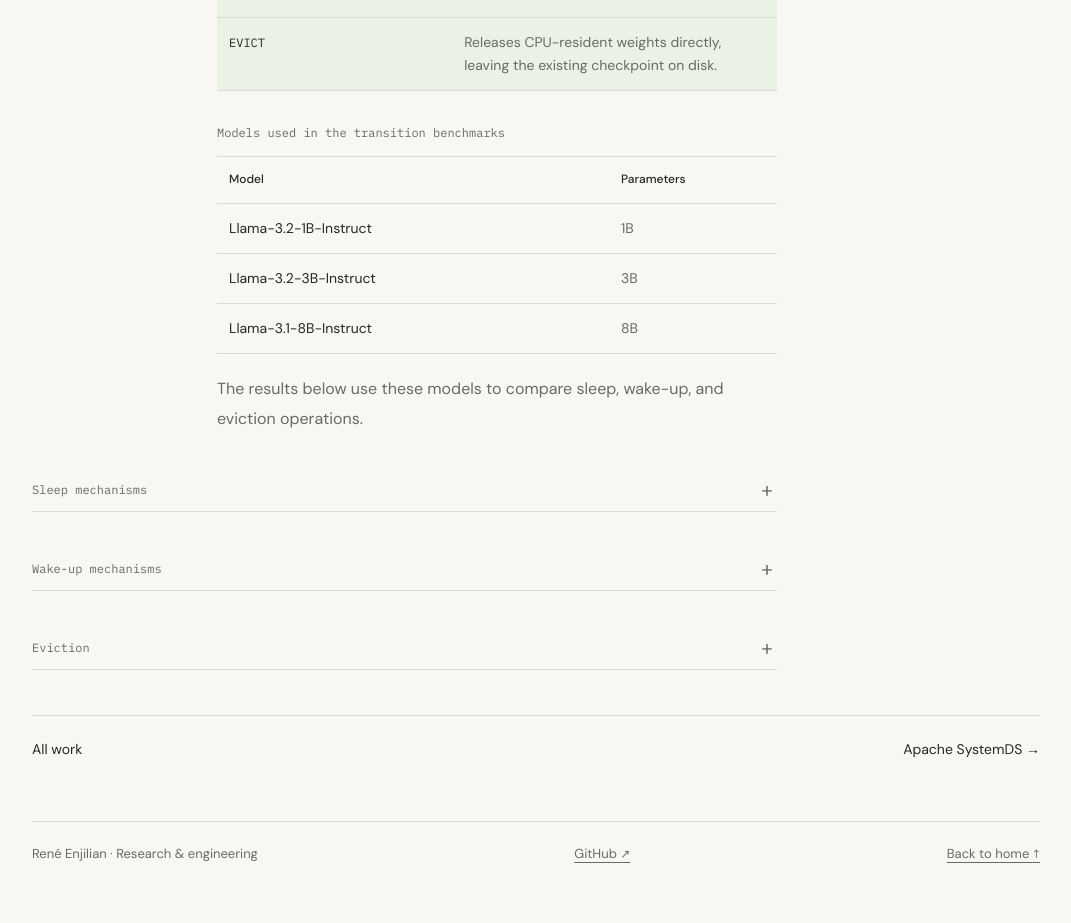
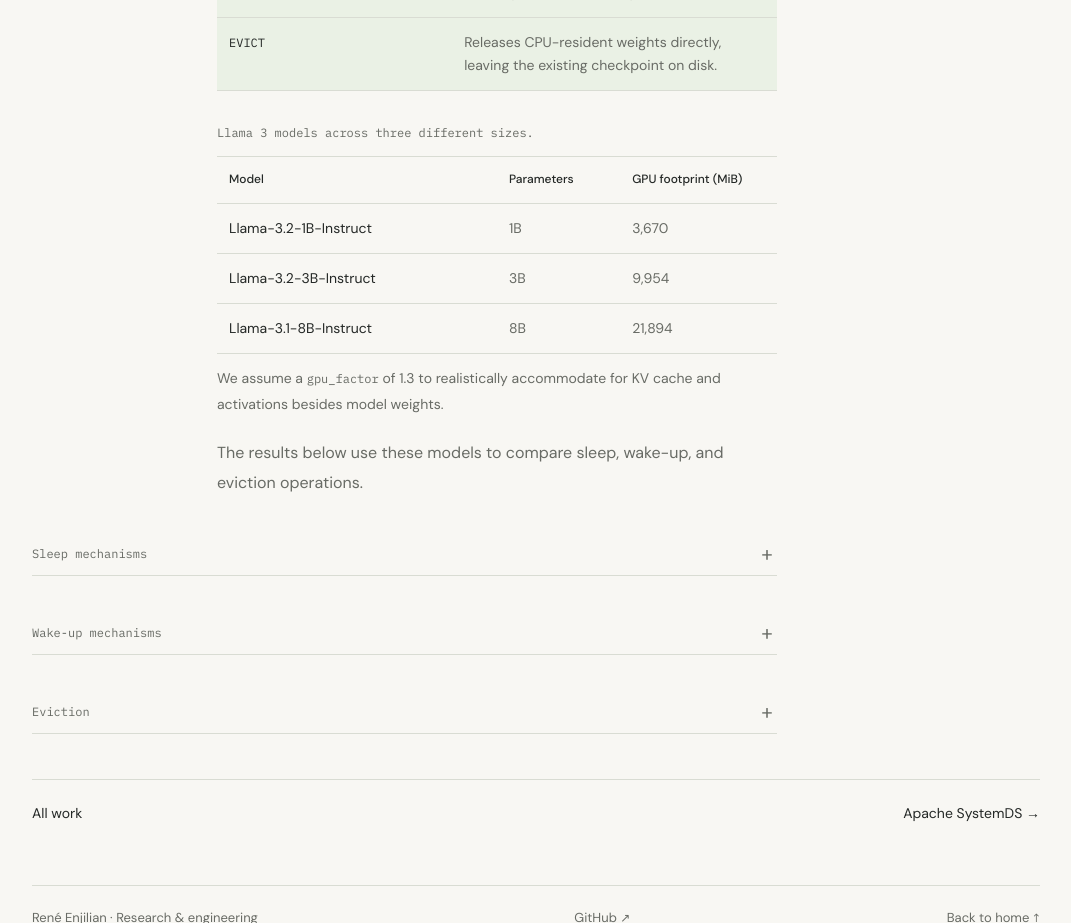
Before and after one commit to ReneEnjilian/ReneEnjilian.github.io, a plain HTML site: page projects/kairos.html in a window 1280 px wide. Shown: the part 3160-4083 px from the top of the page, without its empty margins (104-1175 px from the left). Before the commit the page ends 4052 px from the top, so only its background shows below. Drawn offline with Linux system fonts and the light colour scheme.

Commit message:
Use thesis model table with GPU footprints and allocation factor

```diff
--- a/projects/kairos.html
+++ b/projects/kairos.html
@@ -167,15 +167,16 @@
             </tbody>
           </table>
           <table class="re-models-table" style="margin-top: 32px;">
-            <caption>Models used in the transition benchmarks</caption>
-            <colgroup><col style="width: 70%;"><col style="width: 30%;"></colgroup>
-            <thead><tr><th scope="col">Model</th><th scope="col">Parameters</th></tr></thead>
+            <caption>Llama 3 models across three different sizes.</caption>
+            <colgroup><col style="width: 50%;"><col style="width: 22%;"><col style="width: 28%;"></colgroup>
+            <thead><tr><th scope="col">Model</th><th scope="col">Parameters</th><th scope="col">GPU footprint (MiB)</th></tr></thead>
             <tbody>
-              <tr><th scope="row">Llama-3.2-1B-Instruct</th><td>1B</td></tr>
-              <tr><th scope="row">Llama-3.2-3B-Instruct</th><td>3B</td></tr>
-              <tr><th scope="row">Llama-3.1-8B-Instruct</th><td>8B</td></tr>
+              <tr><th scope="row">Llama-3.2-1B-Instruct</th><td>1B</td><td>3,670</td></tr>
+              <tr><th scope="row">Llama-3.2-3B-Instruct</th><td>3B</td><td>9,954</td></tr>
+              <tr><th scope="row">Llama-3.1-8B-Instruct</th><td>8B</td><td>21,894</td></tr>
             </tbody>
           </table>
+          <p style="margin-top: 12px; font-size: 14px;">We assume a <code>gpu_factor</code> of 1.3 to realistically accommodate for KV cache and activations besides model weights.</p>
           <p style="margin-top: 20px;">The results below use these models to compare sleep, wake-up, and eviction operations.</p>
         </div>
         <details id="sleep-mechanisms" class="re-benchmark-disclosure">
```
